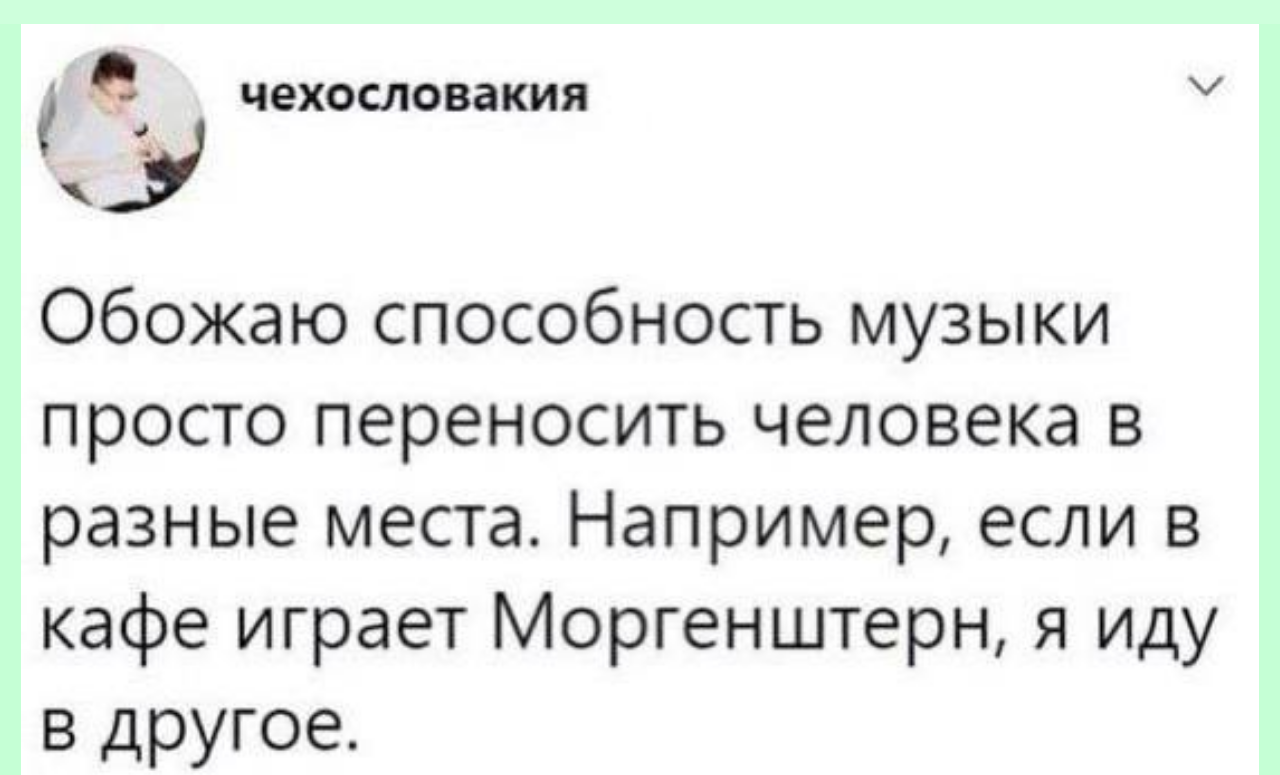
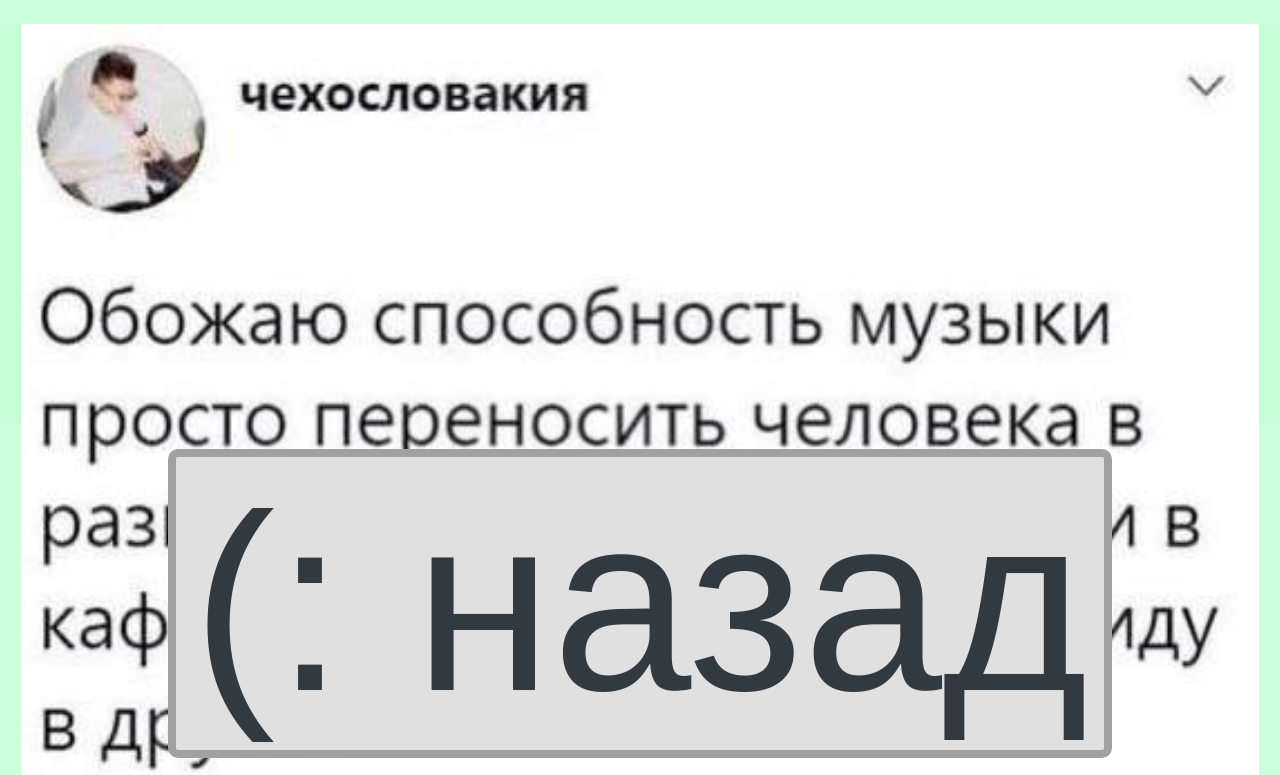
Before and after one commit to Peklashka/memes_slider, a plain HTML site: page index.html in a window 1280 px wide. Shown: the part 118-893 px from the top of the page. Drawn offline with Linux system fonts and the light colour scheme.

Commit message:
Update main.css

```diff
--- a/css/main.css
+++ b/css/main.css
@@ -40,7 +40,7 @@ a {
 
 button {
     margin: 10px;
-    font-size: 40px;
+    font-size: 250px;
     padding: 0.2rem 1rem;
     cursor: pointer;
     background-color: rgb(224, 224, 224);
@@ -54,7 +54,7 @@ button {
 
 .slider {
     margin: 0 auto;
-    height: 800px;
+    height: 400px;
     background-color: rgba(195, 255, 213, 0.815);
 }
 
```
